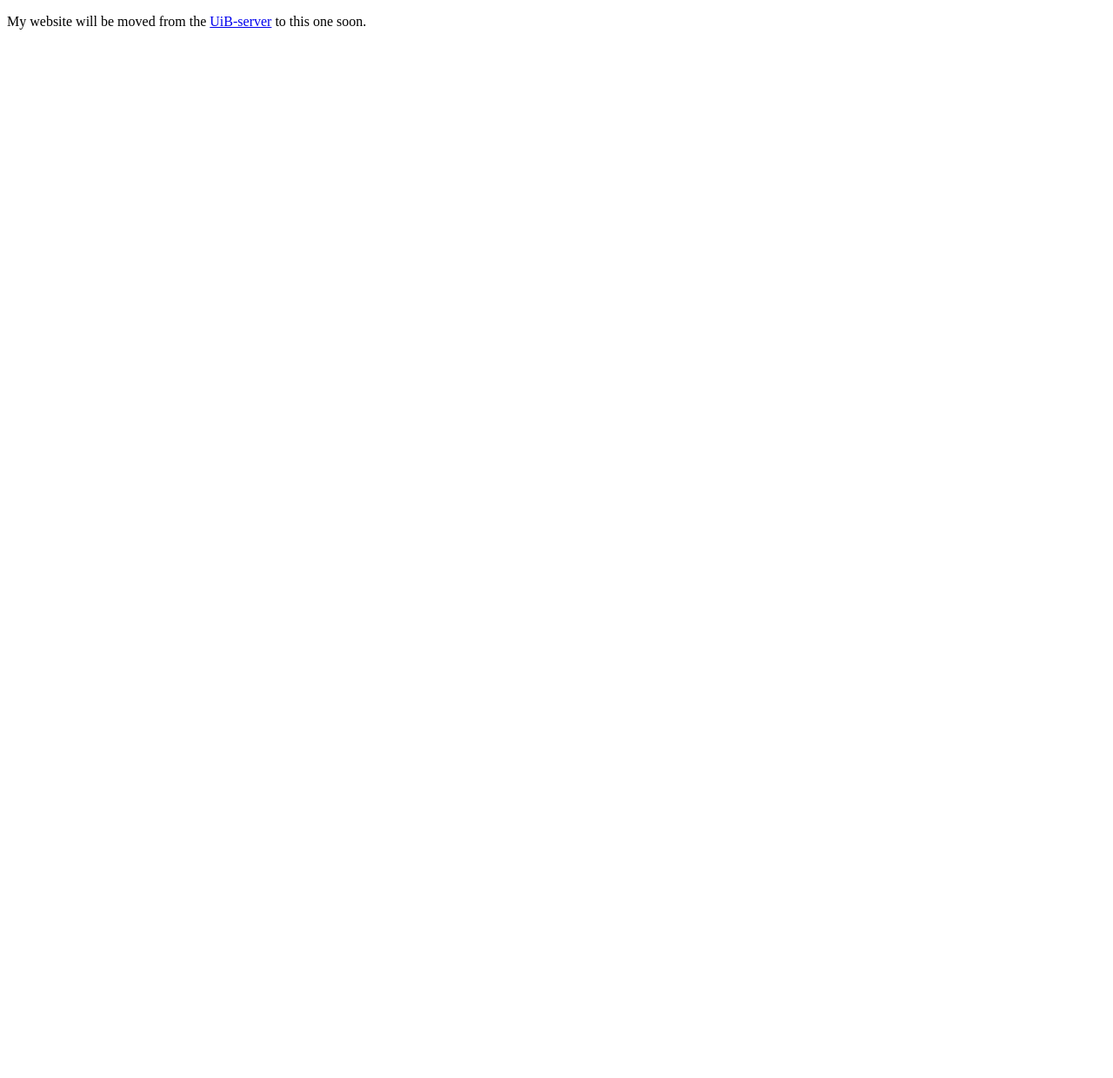
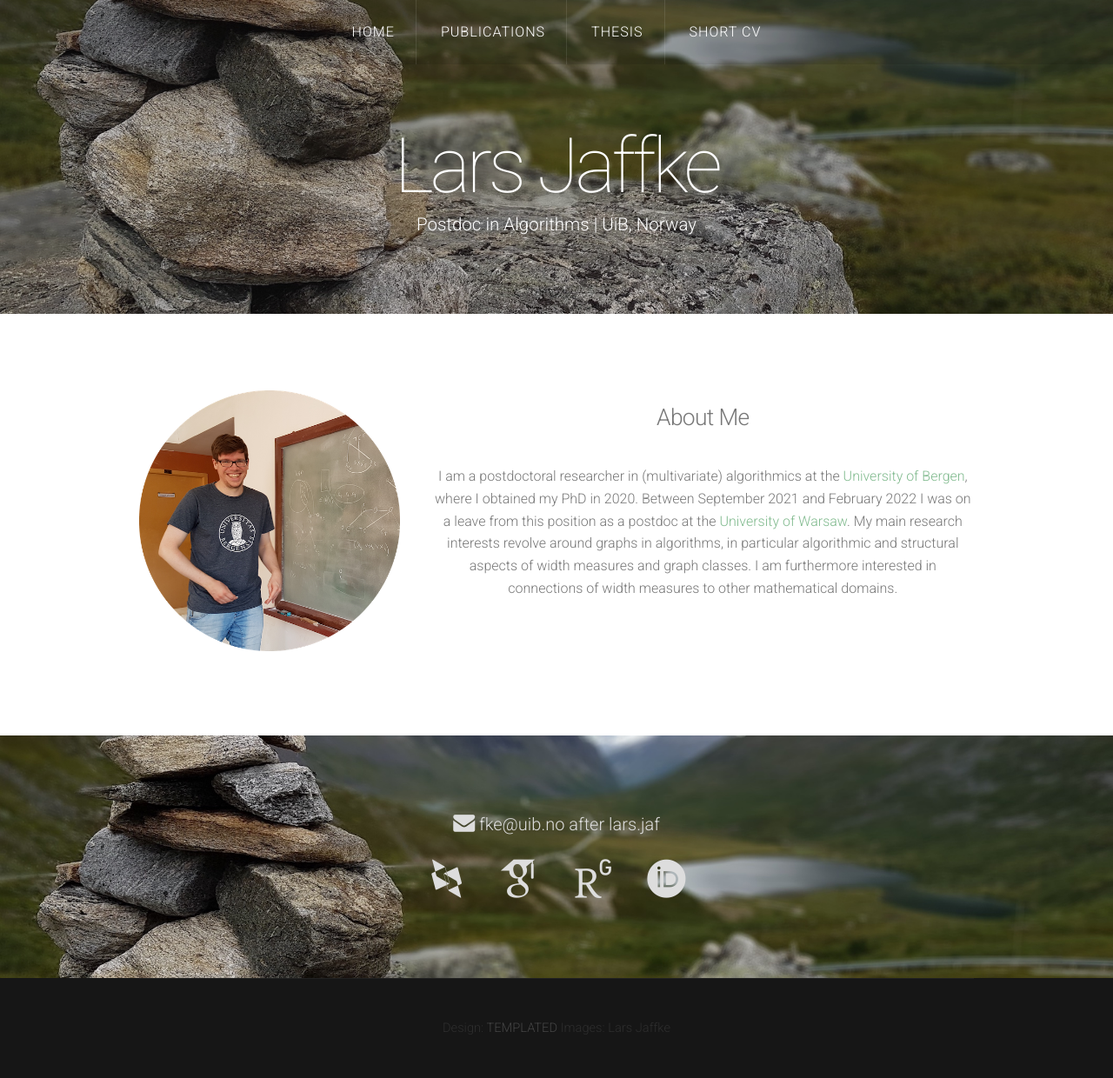
Before and after one commit to lars-jaffke/lars-jaffke.github.io, a plain HTML site: page index.html in a window 1280 px wide. Shown: the whole page at 87% size. Before the commit the page ends 800 px from the top, so only its background shows below. Drawn offline with nearby package versions, Linux system fonts and the light colour scheme; files whose address does not match are found by name.

Commit message:
Real index.html

```diff
--- a/index.html
+++ b/index.html
@@ -1,8 +1,108 @@
 <!DOCTYPE HTML>
+<!--
+	Linear by TEMPLATED
+    templated.co @templatedco
+    Released for free under the Creative Commons Attribution 3.0 license (templated.co/license)
+-->
 <html>
 	<head>
 		<title>Lars Jaffke</title>
-		<p>My website will be moved from the <a href="https://folk.uib.no/lja081/">UiB-server</a> to this one soon.
-		</p>
+		<meta http-equiv="content-type" content="text/html; charset=utf-8" />
+		<meta name="description" content="" />
+		<meta name="keywords" content="" />
+		<link href='http://fonts.googleapis.com/css?family=Roboto:400,100,300,700,500,900' rel='stylesheet' type='text/css'>
+		<script src="http://ajax.googleapis.com/ajax/libs/jquery/1.11.0/jquery.min.js"></script>
+		<script src="js/skel.min.js"></script>
+		<script src="js/skel-panels.min.js"></script>
+		<script src="js/init.js"></script>
+		<noscript>
+			<link rel="stylesheet" href="css/skel-noscript.css" />
+			<link rel="stylesheet" href="css/style.css" />
+			<link rel="stylesheet" href="css/style-desktop.css" />
+		</noscript>
+		<link rel="stylesheet" href="assets/academicons/css/academicons.min.css"/>
+	</head>
+	<body class="homepage">
+
+	<!-- Header -->
+		<div id="header">
+			<div id="nav-wrapper">
+				<!-- Nav -->
+				<nav id="nav">
+					<ul>
+						<li class="active"><a href="index.html">Home</a></li>
+						<li><a href="publications.html">Publications</a></li>
+						<li><a href="thesis.html">Thesis</a></li>
+						<li><a href="shortcv.html">Short CV</a></li>
+					</ul>
+				</nav>
+			</div>
+			<div class="container">
+
+				<!-- Logo -->
+				<div id="logo">
+					<h1><a href="#">Lars Jaffke</a></h1>
+					<span class="tag">Postdoc in Algorithms | UiB, Norway</span>
+				</div>
+			</div>
+		</div>
+
+	<!-- Main -->
+		<div id="main">
+			<div class="container">
+				<div class="row">
+
+					<!-- Sidebar -->
+					<div id="sidebar" class="4u">
+						<img width=300 height=300 src="images/chennai.png">
+					</div>
+
+					<!-- Content -->
+					<div id="content" class="8u skel-cell-important">
+						<section>
+							<header>
+								<h2>About Me</h2>
+							</header>
+							<p style="font-size: 12pt">I am a postdoctoral researcher in (multivariate) algorithmics at the
+								<a class="more-link" href="https://www.uib.no/en/ii">University of Bergen</a>,
+								where I obtained my PhD in 2020.
+								Between September 2021 and February 2022 I was on a leave from this position as a postdoc at the
+								<a class="more-link" href="https://www.mimuw.edu.pl/en">University of Warsaw</a>.
+								My main research interests revolve around graphs in algorithms,
+								in particular algorithmic and structural aspects of width measures and graph classes.
+								I am furthermore interested in connections of
+								width measures to other mathematical domains.
+							</p>
+						</section>
+					</div>
+
+				</div>
+			</div>
+		</div>
+	<!-- /Main -->
+
+	<!-- Footer -->
+		<div id="footer">
+			<div class="container">
+				<section>
+					<span class="email"><i class="fa fa-envelope"></i> fke@uib.no after lars.jaf</span>
+					<ul class="contact">
+						<li><a class=blanklnk href="https://dblp.uni-trier.de/pers/hd/j/Jaffke:Lars"><i class="ai ai-dblp ai-2x"></i></a></li>
+						<li><a class=blanklnk href="https://scholar.google.com/citations?user=HatHQdgAAAAJ&hl=en&oi=ao"><i class="ai ai-google-scholar ai-2x"></i></a></li>
+						<li><a class=blanklnk href="https://www.researchgate.net/profile/Lars_Jaffke"><i class="ai ai-researchgate ai-2x"></i></a></li>
+						<li><a class=blanklnk href="https://orcid.org/0000-0003-4856-5863"><i class="ai ai-orcid ai-2x"></i></a></li>
+					</ul>
+				</section>
+			</div>
+		</div>
+	<!--Footer-->
+
+	<!-- Copyright -->
+		<div id="copyright">
+			<div class="container">
+				Design: <a href="http://templated.co">TEMPLATED</a> Images: Lars Jaffke
+			</div>
+		</div>
+
 	</body>
 </html>
```
